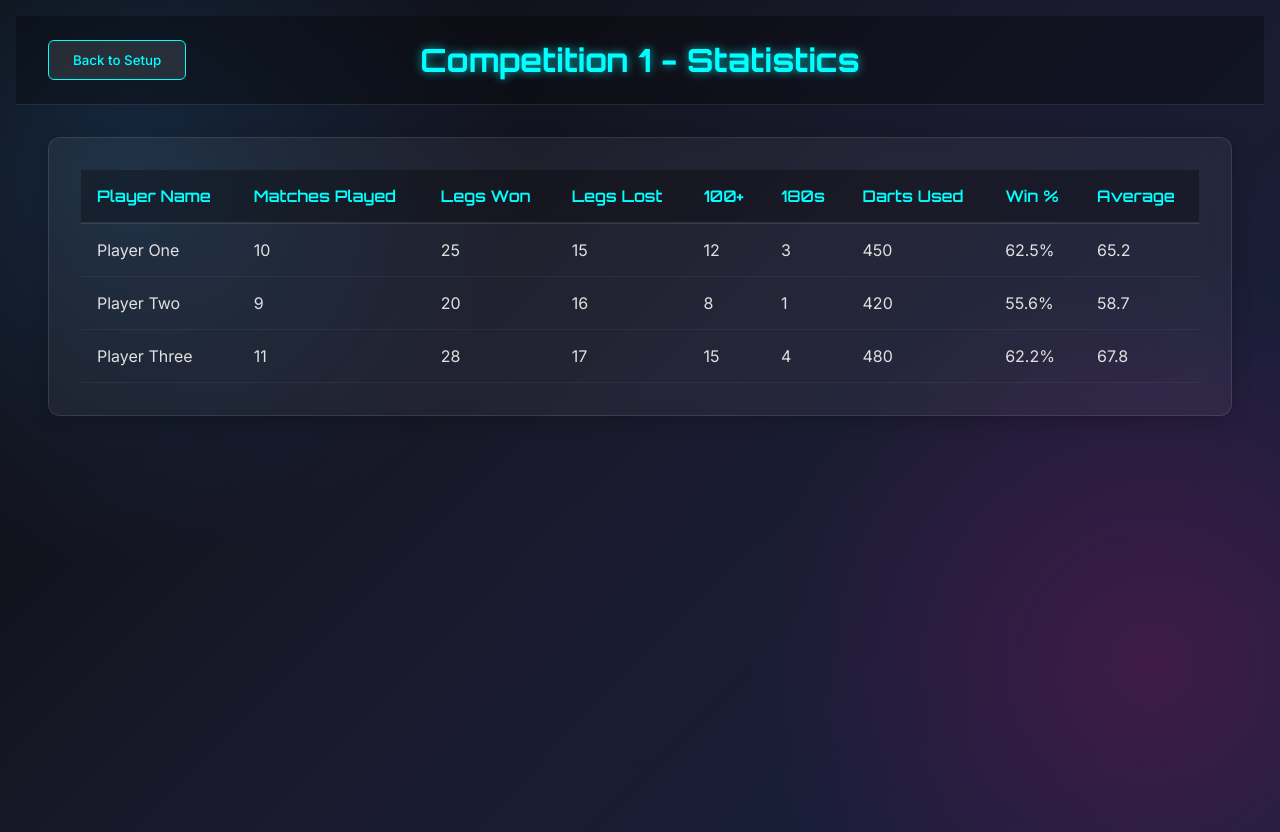
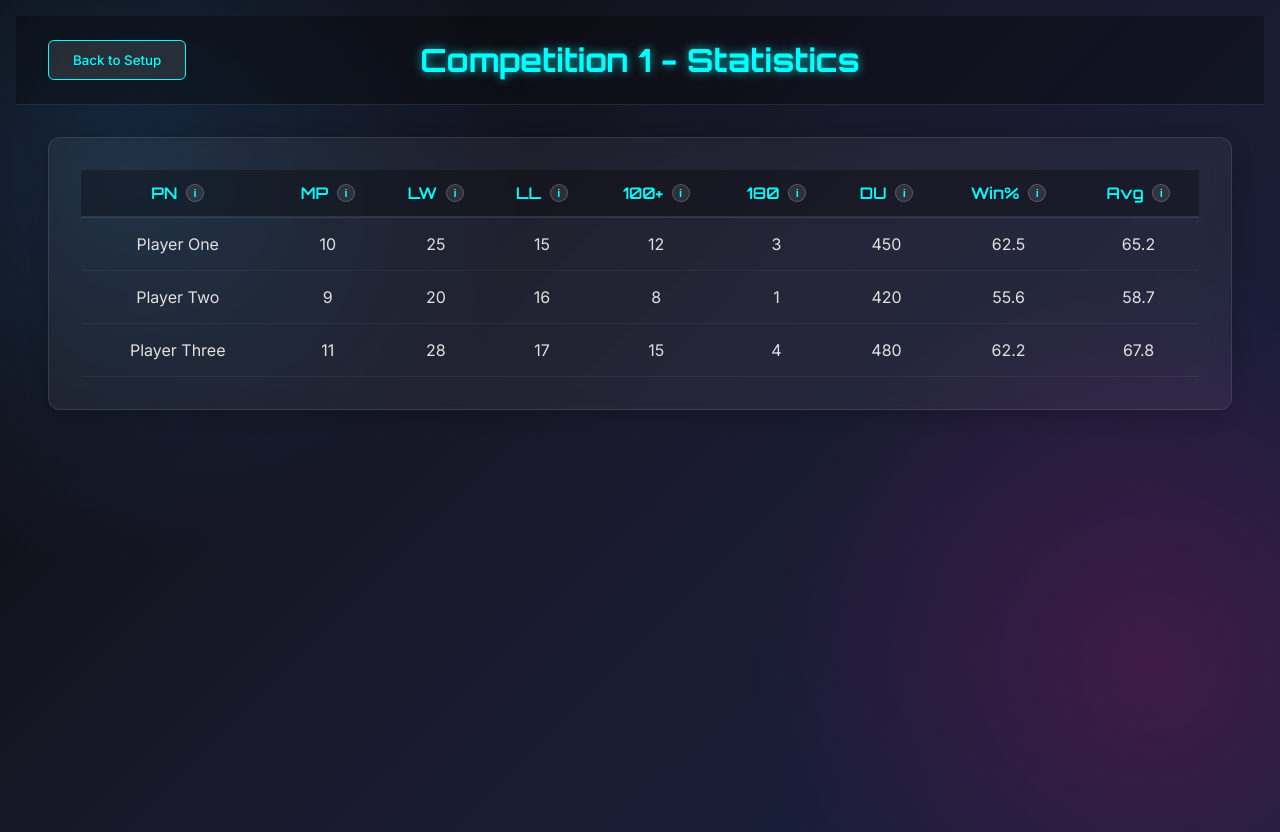
Before and after one commit to jakes007/DartsAdminApp, a React (Create React App) app: page /competition/1 in a window 1280 px wide. Built offline with nearby package versions, Linux system fonts and the light colour scheme; the HTML template or start-up script is replaced by a standard one.

Commit message:
New changes

```diff
--- a/src/ClubEdit.css
+++ b/src/ClubEdit.css
@@ -37,6 +37,8 @@ html,
   border-bottom: 1px solid rgba(255, 255, 255, 0.1);
   background: rgba(0, 0, 0, 0.3);
   margin-bottom: 2rem;
+  width: 100%;
+  box-sizing: border-box;
 }
 
 .club-edit-header h1 {
--- a/src/CompetitionStats.css
+++ b/src/CompetitionStats.css
@@ -97,25 +97,87 @@
   width: 100%;
   border-collapse: collapse;
   color: #e0e0e0;
+  text-align: center; /* Center all table content */
 }
 
 .stats-table th {
   background: rgba(0, 0, 0, 0.3);
-  padding: 1rem;
-  text-align: left;
+  padding: 0.8rem 0.5rem;
   font-weight: 600;
   border-bottom: 2px solid rgba(255, 255, 255, 0.1);
   color: #00ffff;
   font-family: "Orbitron", sans-serif;
+  text-align: center; /* Ensure headers are centered */
 }
 
 .stats-table td {
   padding: 1rem;
   border-bottom: 1px solid rgba(255, 255, 255, 0.05);
+  text-align: center; /* Ensure data cells are centered */
 }
 
-.stats-table tr:hover {
-  background: rgba(0, 255, 255, 0.05);
+/* Center column headers */
+.column-header {
+  display: flex;
+  align-items: center;
+  justify-content: center;
+  gap: 0.3rem;
+}
+
+/* Tooltip styling */
+.tooltip-container {
+  position: relative;
+  display: inline-block;
+}
+
+.info-icon {
+  background: rgba(255, 255, 255, 0.1);
+  color: #00ffff;
+  border: 1px solid rgba(255, 255, 255, 0.2);
+  border-radius: 50%;
+  width: 18px;
+  height: 18px;
+  display: flex;
+  align-items: center;
+  justify-content: center;
+  font-size: 0.7rem;
+  font-weight: bold;
+  cursor: help;
+  transition: all 0.3s ease;
+  margin-left: 4px;
+}
+
+.info-icon:hover {
+  background: rgba(0, 255, 255, 0.2);
+  border-color: #00ffff;
+}
+
+.tooltip {
+  position: absolute;
+  bottom: 125%; /* Position above the icon */
+  left: 50%;
+  transform: translateX(-50%);
+  background: rgba(0, 0, 0, 0.95);
+  color: #e0e0e0;
+  padding: 8px 12px;
+  border-radius: 4px;
+  font-size: 0.8rem;
+  white-space: nowrap;
+  z-index: 1000;
+  box-shadow: 0 4px 12px rgba(0, 0, 0, 0.5);
+  border: 1px solid rgba(255, 255, 255, 0.2);
+  pointer-events: none; /* Prevent tooltip from blocking interactions */
+}
+
+.tooltip::after {
+  content: "";
+  position: absolute;
+  top: 100%;
+  left: 50%;
+  transform: translateX(-50%);
+  border-width: 5px;
+  border-style: solid;
+  border-color: rgba(0, 0, 0, 0.95) transparent transparent transparent;
 }
 
 /* Mobile Responsive */
@@ -171,6 +233,28 @@
   .stats-table td {
     padding: 0.5rem;
   }
+
+  /* Adjust column-header layout on mobile */
+  .column-header {
+    flex-direction: column;
+    gap: 0.1rem;
+  }
+
+  .info-icon {
+    width: 16px;
+    height: 16px;
+    font-size: 0.6rem;
+  }
+
+  .tooltip {
+    font-size: 0.7rem;
+    white-space: normal;
+    width: 120px;
+  }
+
+  .stats-table th {
+    padding: 0.5rem 0.3rem;
+  }
 }
 
 /* Ensure the background covers the entire mobile screen */
--- a/src/CompetitionStats.tsx
+++ b/src/CompetitionStats.tsx
@@ -1,17 +1,24 @@
 import { useParams, useNavigate, useLocation } from "react-router-dom";
+import { useState, useRef, useEffect } from "react";
 import "./CompetitionStats.css";
 
 interface PlayerStats {
   id: string;
-  name: string;
+  playerName: string;
   matchesPlayed: number;
   legsWon: number;
   legsLost: number;
-  tonsPlus: number;
-  oneEighties: number;
+  tons: number;
+  ton80s: number;
   dartsUsed: number;
   winPercentage: number;
   average: number;
+}
+
+interface StatsField {
+  key: string;
+  label: string;
+  description: string;
 }
 
 const CompetitionStats = () => {
@@ -27,44 +34,101 @@ const CompetitionStats = () => {
   const mockPlayerStats: PlayerStats[] = [
     {
       id: "1",
-      name: "Player One",
+      playerName: "Player One",
       matchesPlayed: 10,
       legsWon: 25,
       legsLost: 15,
-      tonsPlus: 12,
-      oneEighties: 3,
+      tons: 12,
+      ton80s: 3,
       dartsUsed: 450,
       winPercentage: 62.5,
       average: 65.2,
     },
     {
       id: "2",
-      name: "Player Two",
+      playerName: "Player Two",
       matchesPlayed: 9,
       legsWon: 20,
       legsLost: 16,
-      tonsPlus: 8,
-      oneEighties: 1,
+      tons: 8,
+      ton80s: 1,
       dartsUsed: 420,
       winPercentage: 55.6,
       average: 58.7,
     },
     {
       id: "3",
-      name: "Player Three",
+      playerName: "Player Three",
       matchesPlayed: 11,
       legsWon: 28,
       legsLost: 17,
-      tonsPlus: 15,
-      oneEighties: 4,
+      tons: 15,
+      ton80s: 4,
       dartsUsed: 480,
       winPercentage: 62.2,
       average: 67.8,
     },
   ];
 
+  // Stats configuration - dynamic from location.state or fallback to default
+  const competitionStatsConfig: StatsField[] = location.state?.statsConfig || [
+    { key: "playerName", label: "PN", description: "Player Name" },
+    { key: "matchesPlayed", label: "MP", description: "Matches Played" },
+    { key: "legsWon", label: "LW", description: "Legs Won" },
+    { key: "legsLost", label: "LL", description: "Legs Lost" },
+    { key: "tons", label: "100+", description: "Scores of 100+" },
+    { key: "ton80s", label: "180", description: "Scores of 180" },
+    { key: "dartsUsed", label: "DU", description: "Darts Used" },
+    { key: "winPercentage", label: "Win%", description: "Win Percentage" },
+    { key: "average", label: "Avg", description: "3-Dart Average" },
+  ];
+
   const handleBackToSetup = () => {
     navigate("/setup");
+  };
+
+  // Tooltip component
+  const Tooltip = ({ description }: { description: string }) => {
+    const [isVisible, setIsVisible] = useState(false);
+    const timeoutRef = useRef<NodeJS.Timeout | null>(null);
+
+    const showTooltip = () => {
+      if (timeoutRef.current) {
+        clearTimeout(timeoutRef.current);
+      }
+      setIsVisible(true);
+    };
+
+    const hideTooltip = () => {
+      timeoutRef.current = setTimeout(() => {
+        setIsVisible(false);
+      }, 100);
+    };
+
+    useEffect(() => {
+      return () => {
+        if (timeoutRef.current) {
+          clearTimeout(timeoutRef.current);
+        }
+      };
+    }, []);
+
+    return (
+      <span
+        className="tooltip-container"
+        onMouseEnter={showTooltip}
+        onMouseLeave={hideTooltip}
+      >
+        <button
+          className="info-icon"
+          onClick={() => setIsVisible(!isVisible)}
+          aria-label="Show description"
+        >
+          i
+        </button>
+        {isVisible && <div className="tooltip">{description}</div>}
+      </span>
+    );
   };
 
   return (
@@ -87,29 +151,24 @@ const CompetitionStats = () => {
           <table className="stats-table">
             <thead>
               <tr>
-                <th>Player Name</th>
-                <th>Matches Played</th>
-                <th>Legs Won</th>
-                <th>Legs Lost</th>
-                <th>100+</th>
-                <th>180s</th>
-                <th>Darts Used</th>
-                <th>Win %</th>
-                <th>Average</th>
+                {competitionStatsConfig.map((field) => (
+                  <th key={field.key}>
+                    <div className="column-header">
+                      <span>{field.label}</span>
+                      <Tooltip description={field.description} />
+                    </div>
+                  </th>
+                ))}
               </tr>
             </thead>
             <tbody>
               {mockPlayerStats.map((player) => (
                 <tr key={player.id}>
-                  <td>{player.name}</td>
-                  <td>{player.matchesPlayed}</td>
-                  <td>{player.legsWon}</td>
-                  <td>{player.legsLost}</td>
-                  <td>{player.tonsPlus}</td>
-                  <td>{player.oneEighties}</td>
-                  <td>{player.dartsUsed}</td>
-                  <td>{player.winPercentage}%</td>
-                  <td>{player.average}</td>
+                  {competitionStatsConfig.map((field) => (
+                    <td key={`${player.id}-${field.key}`}>
+                      {player[field.key as keyof PlayerStats]}
+                    </td>
+                  ))}
                 </tr>
               ))}
             </tbody>
--- a/src/Setup.css
+++ b/src/Setup.css
@@ -27,6 +27,8 @@
   border-bottom: 1px solid rgba(255, 255, 255, 0.1);
   background: rgba(0, 0, 0, 0.3);
   margin-bottom: 2rem;
+  width: 100%;
+  box-sizing: border-box;
 }
 
 .setup-header h1 {
@@ -95,6 +97,8 @@
   padding: 0 2rem 3rem;
   max-width: 1200px;
   margin: 0 auto;
+  width: 100%;
+  box-sizing: border-box;
 }
 
 /* Action Tiles */
--- a/src/Setup.tsx
+++ b/src/Setup.tsx
@@ -14,6 +14,18 @@ interface Competition {
   status: string;
   division?: string;
 }
+
+const competitionStatsConfig = [
+  { key: "playerName", label: "PN", description: "Player Name" },
+  { key: "matchesPlayed", label: "MP", description: "Matches Played" },
+  { key: "legsWon", label: "LW", description: "Legs Won" },
+  { key: "legsLost", label: "LL", description: "Legs Lost" },
+  { key: "tons", label: "100+", description: "Scores of 100+" },
+  { key: "ton80s", label: "180", description: "Scores of 180" },
+  { key: "dartsUsed", label: "DU", description: "Darts Used" },
+  { key: "winPercentage", label: "Win%", description: "Win Percentage" },
+  { key: "average", label: "Avg", description: "3-Dart Average" },
+];
 
 // This would typically come from your data store
 const mockTeams = [
@@ -249,7 +261,11 @@ const Setup = () => {
                     </button>
                     <Link
                       to={`/competition/${competition.id}`}
-                      state={{ competitionName: competition.name }}
+                      state={{
+                        competitionName: competition.name,
+                        // This would come from your competition data
+                        statsConfig: competitionStatsConfig,
+                      }}
                       className="view-competition-btn"
                     >
                       View League
```
Also changed, not shown: 1 other file (tests, documents, lock files or other folders).
